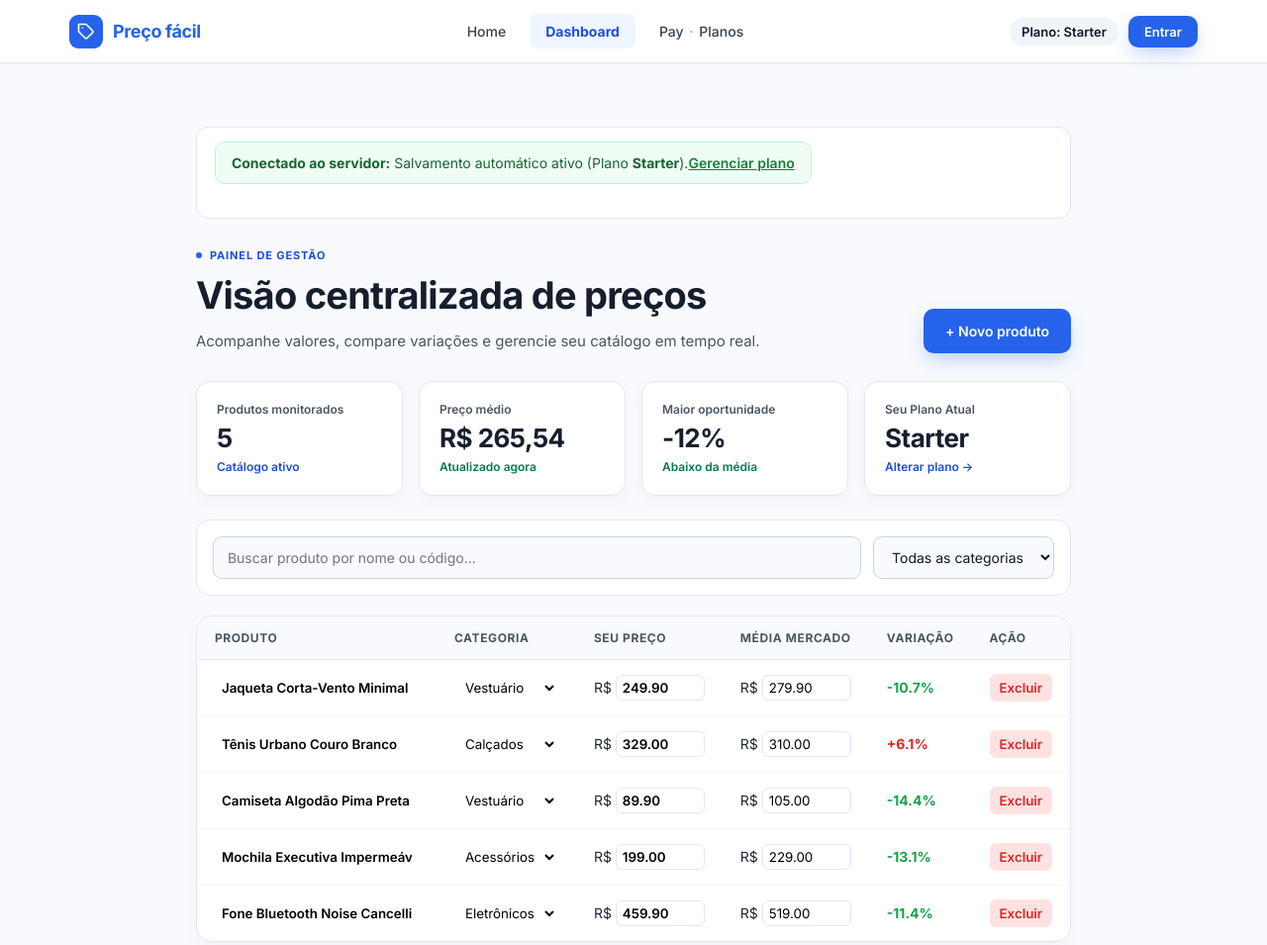
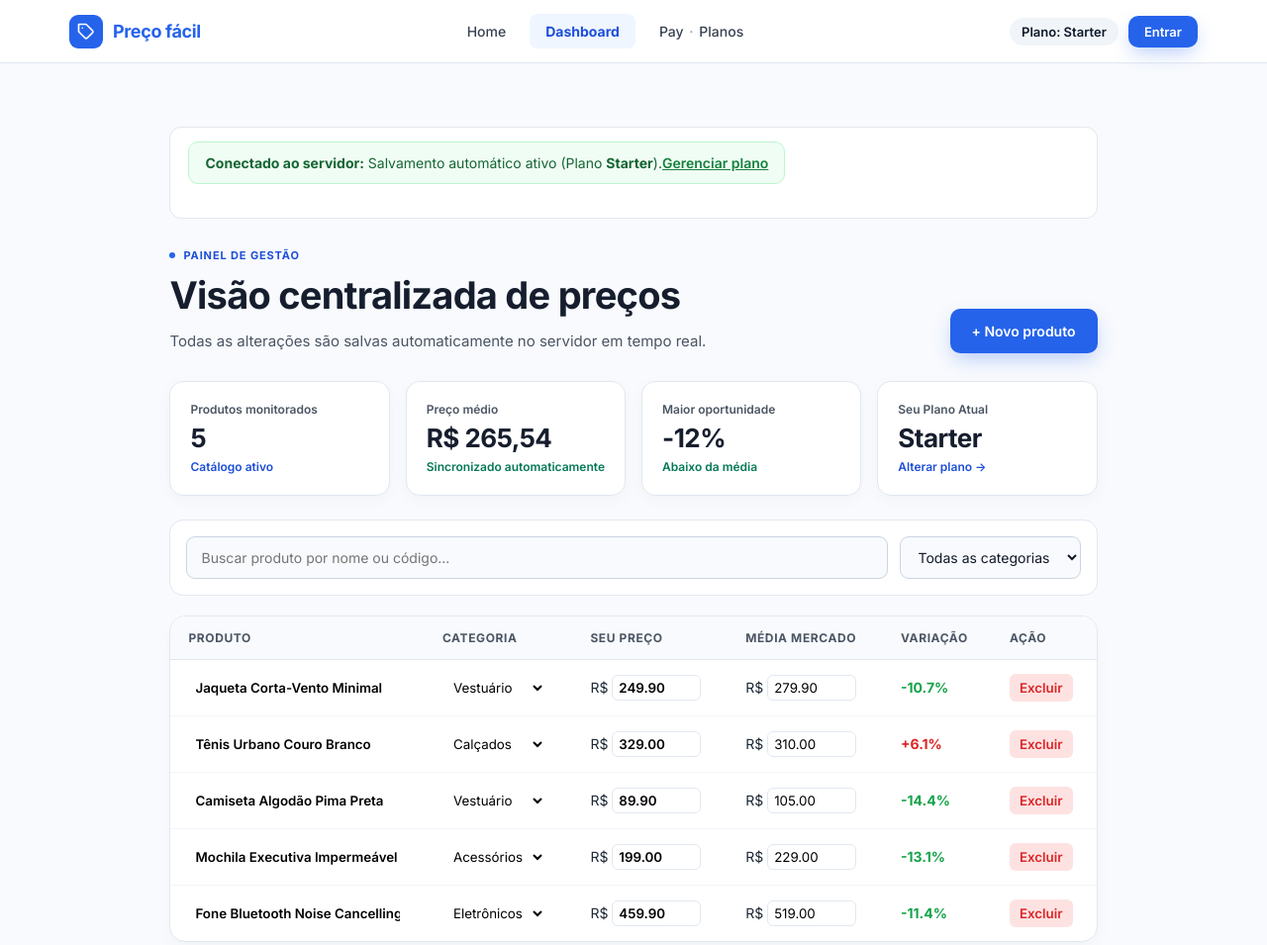
Before and after one commit to pedrokadc/PrecoFacil, a website: page dashboard.html in a window 1280 px wide. Shown: the top 955 px of the page at 99% size. Drawn offline with Linux system fonts and the light colour scheme; no server answers.

Commit message:
Update dashboard.html

```diff
--- a/dashboard.html
+++ b/dashboard.html
@@ -42,7 +42,7 @@
       <div>
         <span class="eyebrow">Painel de Gestão</span>
         <h1 class="main-title">Visão centralizada de preços</h1>
-        <p class="main-subtitle">Acompanhe valores, compare variações e gerencie seu catálogo em tempo real.</p>
+        <p class="main-subtitle">Todas as alterações são salvas automaticamente no servidor em tempo real.</p>
       </div>
       <button type="button" id="openModalBtn" class="cta-button">+ Novo produto</button>
     </div>
@@ -57,7 +57,7 @@
       <div class="kpi-card">
         <span class="kpi-label">Preço médio</span>
         <div class="kpi-value" id="kpiAvg">R$ 0,00</div>
-        <span class="kpi-trend trend-up">Atualizado agora</span>
+        <span class="kpi-trend trend-up">Sincronizado automaticamente</span>
       </div>
       <div class="kpi-card">
         <span class="kpi-label">Maior oportunidade</span>
@@ -129,7 +129,7 @@
         </div>
         <div class="modal-actions">
           <button type="button" id="closeModalBtn" class="btn-cancel">Cancelar</button>
-          <button type="submit" class="cta-button">Salvar produto</button>
+          <button type="submit" id="saveProductBtn" class="cta-button">Adicionar produto</button>
         </div>
       </form>
     </div>
```
